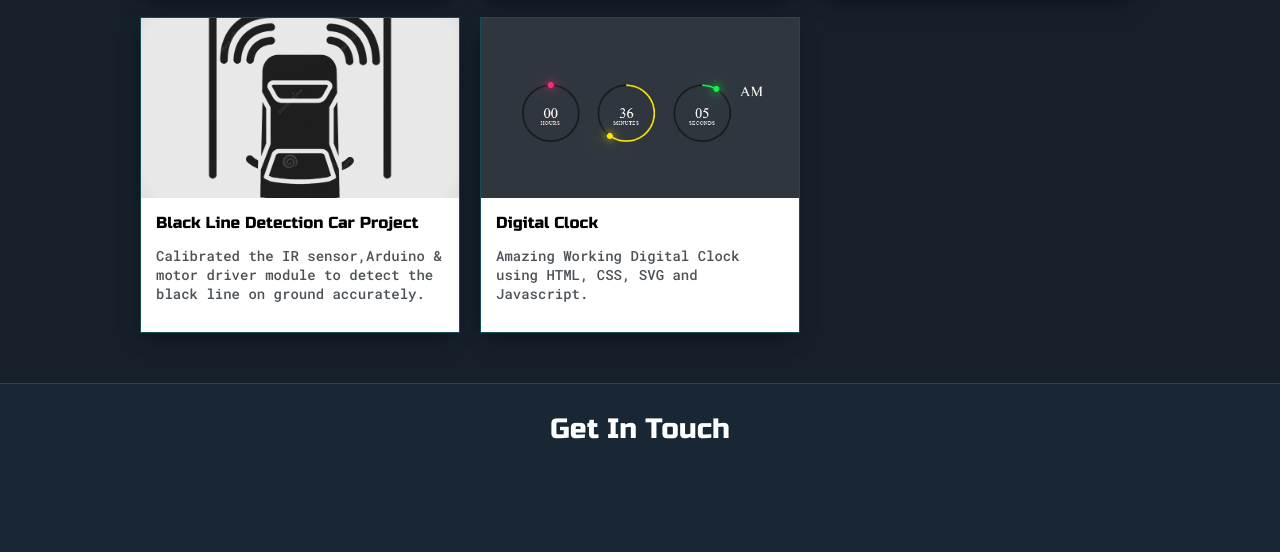
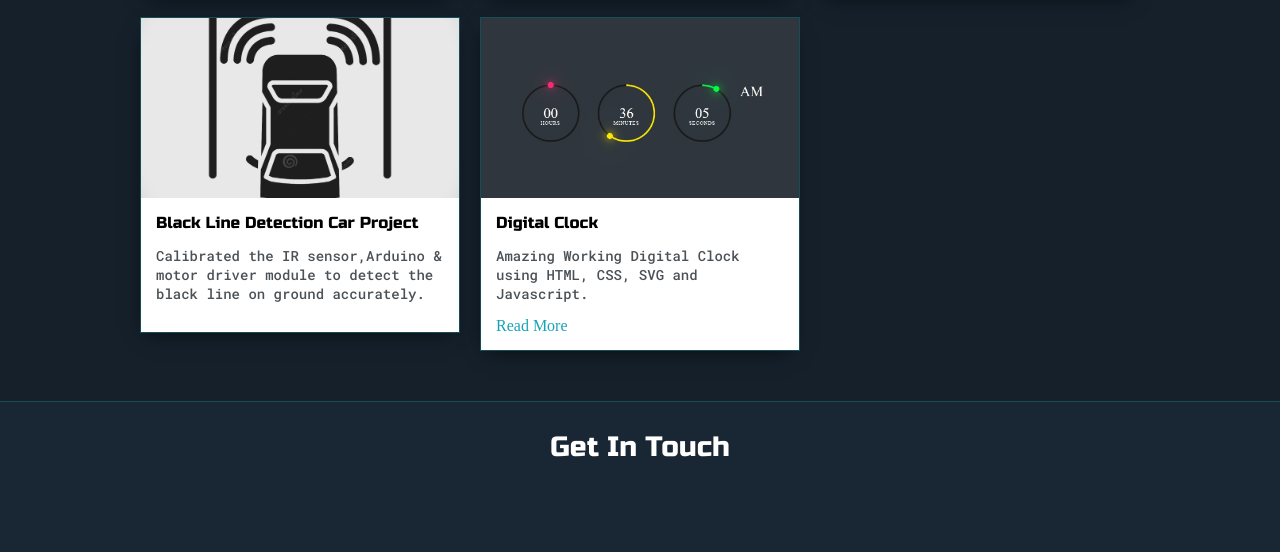
Before and after one commit to dewanshyadav/portfolio, a website: page index.html in a window 1280 px wide. Shown: the part 2058-2610 px from the top of the page. Drawn offline with nearby package versions, Linux system fonts and the light colour scheme.

Commit message:
Update index.html

```diff
--- a/index.html
+++ b/index.html
@@ -285,11 +285,11 @@
                   Amazing Working Digital Clock using HTML, CSS, SVG and
                   Javascript.
                 </p>
-                <!-- <a
-                  href="https://ayaanaman.github.io/Digital_Clock/"
+                <a
+                  href="https://github.com/dewanshyadav/DigitalClock.git"
                   target="_blank"
                   >Read More</a
-                > -->
+                >
               </div>
             </div>
           </div>
```
